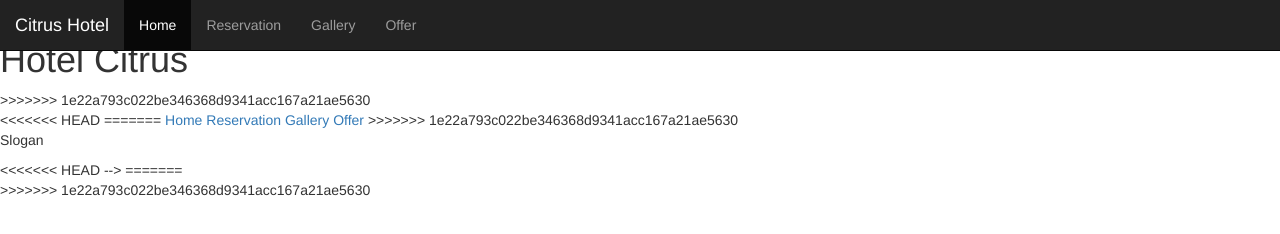
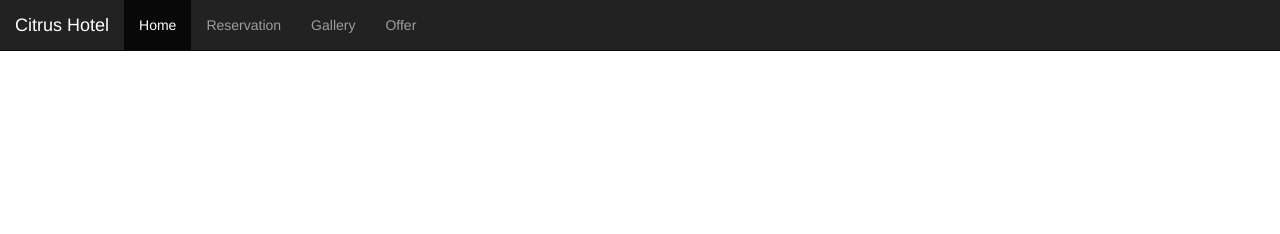
Before and after one commit to season-7/Hotel-Citrus, a plain HTML site: page index.html in a window 1280 px wide. Drawn offline with Linux system fonts and the light colour scheme.

Commit message:
update layout

```diff
--- a/index.html
+++ b/index.html
@@ -4,7 +4,6 @@
     <meta charset="utf-8">
     <title>Hotel Citrus</title>
     <link rel="stylesheet" href="css/styles.css">
-<<<<<<< HEAD
     <link rel="stylesheet" href="assets/bootstrap-3.3.6-dist/css/bootstrap.min.css">
 
   </head>
@@ -29,81 +28,8 @@
     <div class="">
 
     </div>
-<!--
-      <div class="nav-bar">
-
-        <section class="image">
-
-=======
-  </head>
-
-  <body>
-    <header>
-
-      <div class="nav-bar">
-
-        <section class="image">
-          <!-- <img src="images/mq1.jpg" alt="Citrus Hotel" /> -->
-          <h1>Hotel Citrus</h1>
->>>>>>> 1e22a793c022be346368d9341acc167a21ae5630
-
-        </section>
-
-        <section class="navigation">
-
-          <nav>
-<<<<<<< HEAD
-
-=======
-            <a href="#">Home</a>
-            <a href="#">Reservation</a>
-            <a href="#">Gallery</a>
-            <a href="#">Offer</a>
->>>>>>> 1e22a793c022be346368d9341acc167a21ae5630
-          </nav>
-
-        </section>
-
-        <section>
-
-          <p>
-            Slogan
-          </p>
-
-        </section>
-
-      </div>
-
-    </header>
-<<<<<<< HEAD
- -->
 
 
-<link rel="stylesheet" href="assets/bootstrap-3.3.6-dist/css/bootstrap.min.css">
-<script src="assets/bootstrap-3.3.6-dist/js/bootstrap.min.js" type="text/javascript">
-
-</script>
-=======
-
-    <div class="images">
-
-    </div>
-
-    <div class="main">
-
-    </div>
-
-    <footer>
-      <!-- <div>
-        <nav>
-          <a href="#">Home</a>
-          <a href="#">Reservation</a>
-          <a href="#">Gallery</a>
-        </nav>
-      </div> -->
-    </footer>
-
->>>>>>> 1e22a793c022be346368d9341acc167a21ae5630
 
   </body>
 </html>
```
